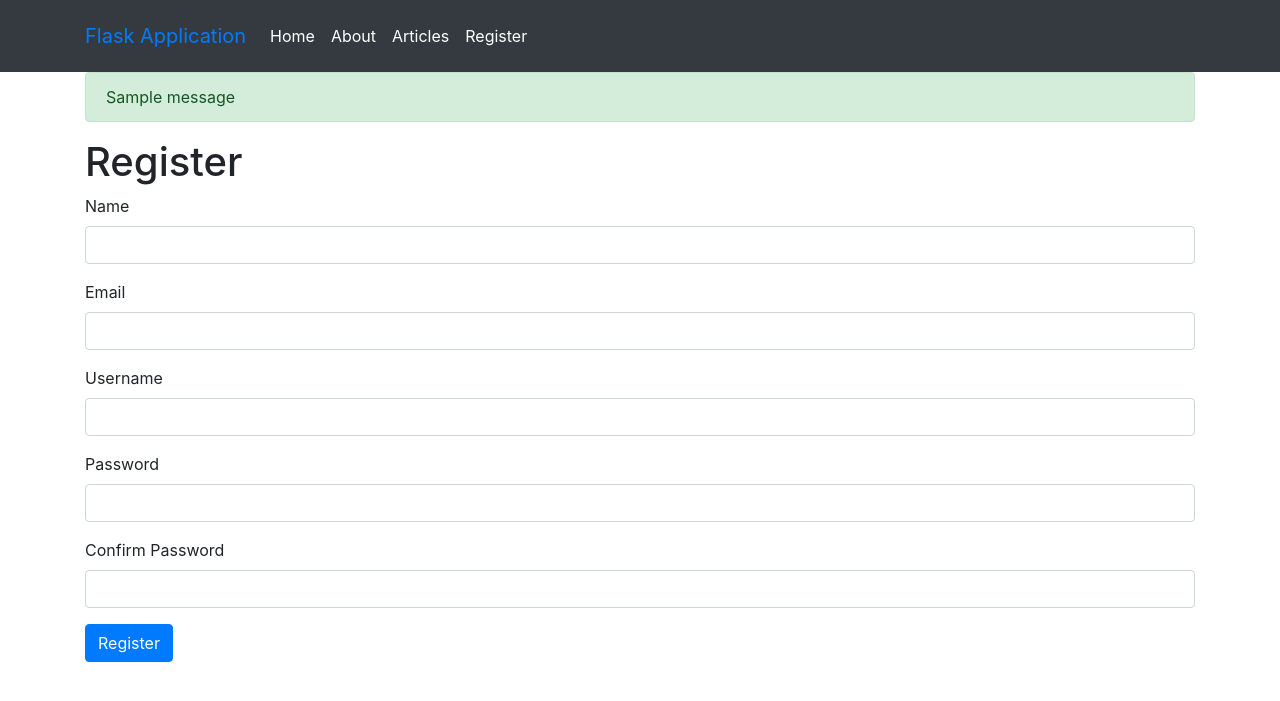
After one commit to mrpgmr67/python-flask-tests, a Flask app: page /register in a window 1280 px wide. The commit adds this page. Shown: the top 701 px of the page. Run offline with Flask 2, Linux system fonts and the light colour scheme; one stand-in notice (Sample message) is shown; some libraries are stand-ins or nearby versions.

Commit message:
Video 3 completed

```diff
--- a/app.py
+++ b/app.py
@@ -1,7 +1,20 @@
-from flask import Flask, render_template
+from flask import Flask, render_template, flash, redirect, url_for, session, request, logging
 from data import Articles
+from flask_mysqldb import MySQL
+from wtforms import Form, StringField, TextAreaField, PasswordField, validators
+from passlib.hash import sha256_crypt
 
 app = Flask(__name__)
+
+# Config MySQL
+app.config['MYSQL_HOST'] = 'localhost'
+app.config['MYSQL_USER'] = 'root'
+app.config['MYSQL_PASSWORD'] = 'underground1'
+app.config['MYSQL_DB'] = 'myflaskapp'
+app.config['MYSQL_CURSORCLASS'] = 'DictCursor'
+
+# init MYSQL
+mysql = MySQL(app)
 
 Articles = Articles()
 
@@ -20,6 +33,41 @@ def articles():
 @app.route('/article/<string:id>/')
 def article(id):
     return render_template('article.html', id=id)
+class RegisterForm(Form):
+    name = StringField('Name', validators=[validators.Length(min=1, max=50)])
+    username = StringField('Username', validators=[validators.Length(min=4, max=25)])
+    email = StringField('Email', validators=[validators.Length(min=6, max=50)])
+    password = PasswordField('Password', validators=[
+        validators.DataRequired(),
+        validators.EqualTo('confirm', message='Passwords do not match')
+    ] )
+    confirm = PasswordField('Confirm Password')
+
+@app.route('/register', methods=['GET', 'POST'])
+def register():
+    form = RegisterForm(request.form)
+    if request.method == 'POST' and form.validate():
+        name = form.name.data
+        email = form.email.data
+        username = form.username.data
+        password = sha256_crypt.encrypt(str(form.password.data))
+
+        # Create cursor
+        cur = mysql.connection.cursor()
+
+        cur.execute("INSERT INTO users(name, email, username, password) VALUES(%s, %s, %s, %s)", (name, email, username, password))
+
+        # Commit to DB
+        mysql.connection.commit()
+
+        # Close connection
+        cur.close()
+
+        flash('You are now registered and can log in', 'success')
+        redirect(url_for('index'))
+
+    return render_template('register.html', form=form)
 
 if __name__ == '__main__':
+    app.secret_key='secret123'
     app.run(debug=True)
--- /dev/null
+++ b/templates/includes/_formhelpers.html
@@ -0,0 +1,11 @@
+{% macro render_field(field) %}
+    {{field.label}}
+    {{ field(**kwargs)|safe }}
+    {% if field.errors %}
+        <div class="errors">
+            {% for error in field.errors %}
+                <div class="error">{{ error }}</div>
+            {% endfor %}
+        </div>
+    {% endif %}
+{% endmacro %}
--- /dev/null
+++ b/templates/includes/_messages.html
@@ -0,0 +1,7 @@
+{% with messages = get_flashed_messages(with_categories = true) %}
+    {% if messages %}
+        {% for category, message in messages %}
+            <div class="alert alert-{{ category }}">{{ message }}</div>
+        {% endfor %}
+    {% endif %}
+{% endwith %}
--- a/templates/includes/_navbar.html
+++ b/templates/includes/_navbar.html
@@ -1,18 +1,16 @@
-<nav class="navbar navbar-expand-md navbar-dark bg-dark mb-4">
-    <div class="container-fluid">
-      <a class="navbar-brand" href="#">Flask Application</a>
-      <button class="navbar-toggler" type="button" data-bs-toggle="collapse" data-bs-target="#navbarCollapse" aria-controls="navbarCollapse" aria-expanded="false" aria-label="Toggle navigation">
-        <span class="sr-only">Toggle Navigation</span>
-        <span class="icon-bar"></span>
-        <span class="icon-bar"></span>
-        <span class="icon-bar"></span>
-      </button>
-      <div id="navbar" class="collapse navbar-collapse">
-        <ul class="nav navbar-nav">
-          <li><a href="/">Home    .</a></li>
-          <li><a href="/about">About    .</a></li>
-          <li><a href="/articles">Articles    .</a></li>
-        </ul>
-      </div>
+<header class="p-3 bg-dark text-white">
+  <div class="container">
+    <div class="d-flex flex-wrap align-items-center justify-content-center justify-content-lg-start">
+      <a href="/" class="d-flex align-items-center mb-2 mb-lg-0 text-white text-decoration-none">
+        <a class="navbar-brand" href="#">Flask Application</a>
+      </a>
+
+      <ul class="nav col-12 col-lg-auto me-lg-auto mb-2 justify-content-left mb-md-0">
+        <li><a href="/" class="nav-link px-2 text-white">Home</a></li>
+        <li><a href="/about" class="nav-link px-2 text-white">About</a></li>
+        <li><a href="/articles" class="nav-link px-2 text-white">Articles</a></li>
+        <li><a href="/register" class="nav-link px-2 text-white">Register</a></li>
+      </ul>
     </div>
-  </nav>
+  </div>
+</header>
--- a/templates/layout.html
+++ b/templates/layout.html
@@ -15,6 +15,7 @@
     <body>
         {% include 'includes/_navbar.html' %}
         <div class="container">
+            {% include 'includes/_messages.html' %}
             {% block body %}{% endblock %}
         </div>
 
--- /dev/null
+++ b/templates/register.html
@@ -0,0 +1,31 @@
+{% extends 'layout.html' %}
+
+{% block body %}
+    <h1>Register</h1>
+    {% from "includes/_formhelpers.html" import render_field %}
+    {% if form.errors %}
+        <div class="alert alert-danger">
+            {{ form.errors }}
+        </div>
+    {% endif %}
+    <form method="POST" action="">
+        <div class="form-group">
+            {{render_field(form.name, class="form-control")}}
+        </div>
+        <div class="form-group">
+            {{render_field(form.email, class="form-control")}}
+        </div>
+        <div class="form-group">
+            {{render_field(form.username, class="form-control")}}
+        </div>
+        <div class="form-group">
+            {{render_field(form.password, class="form-control")}}
+        </div>
+        <div class="form-group">
+            {{render_field(form.confirm, class="form-control")}}
+        </div>
+        <div class="form-group">
+            <button type="submit" class="btn btn-primary">Register</button>
+        </div>
+    </form>
+{% endblock %}
```
